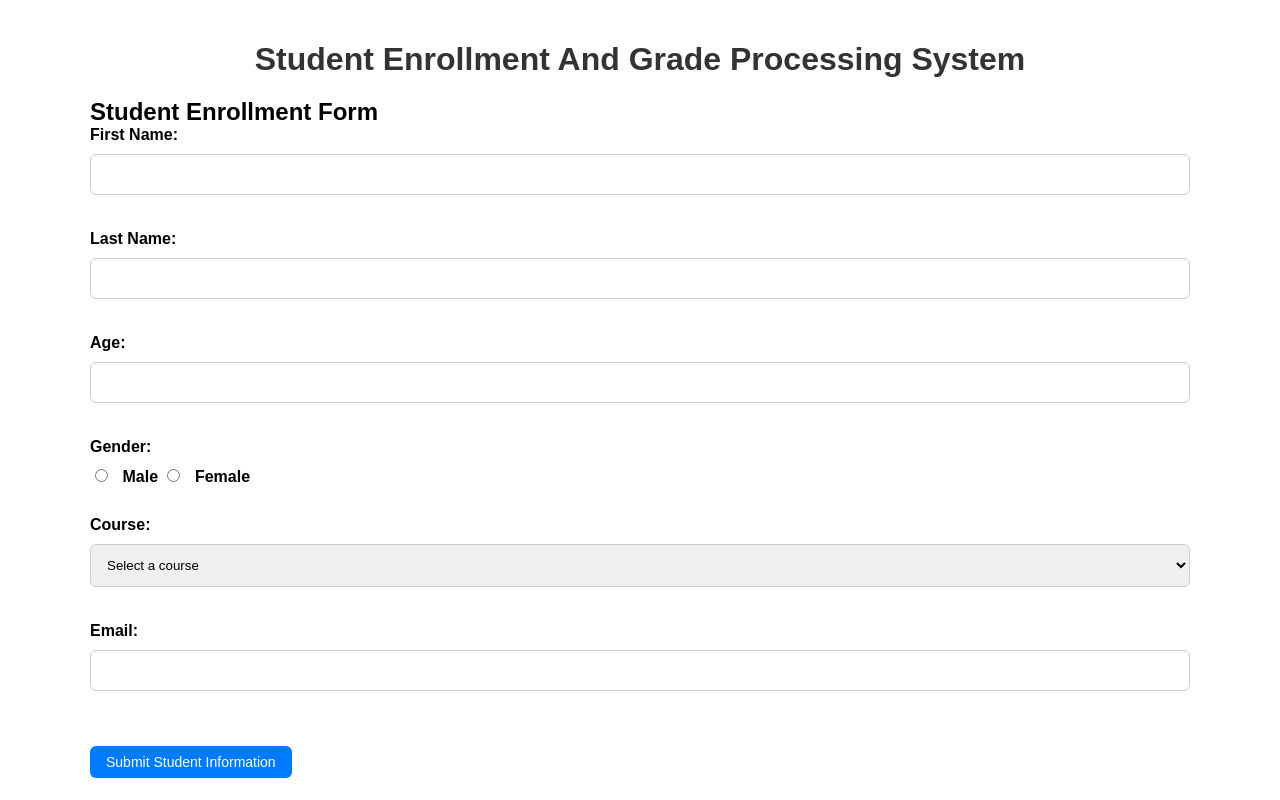
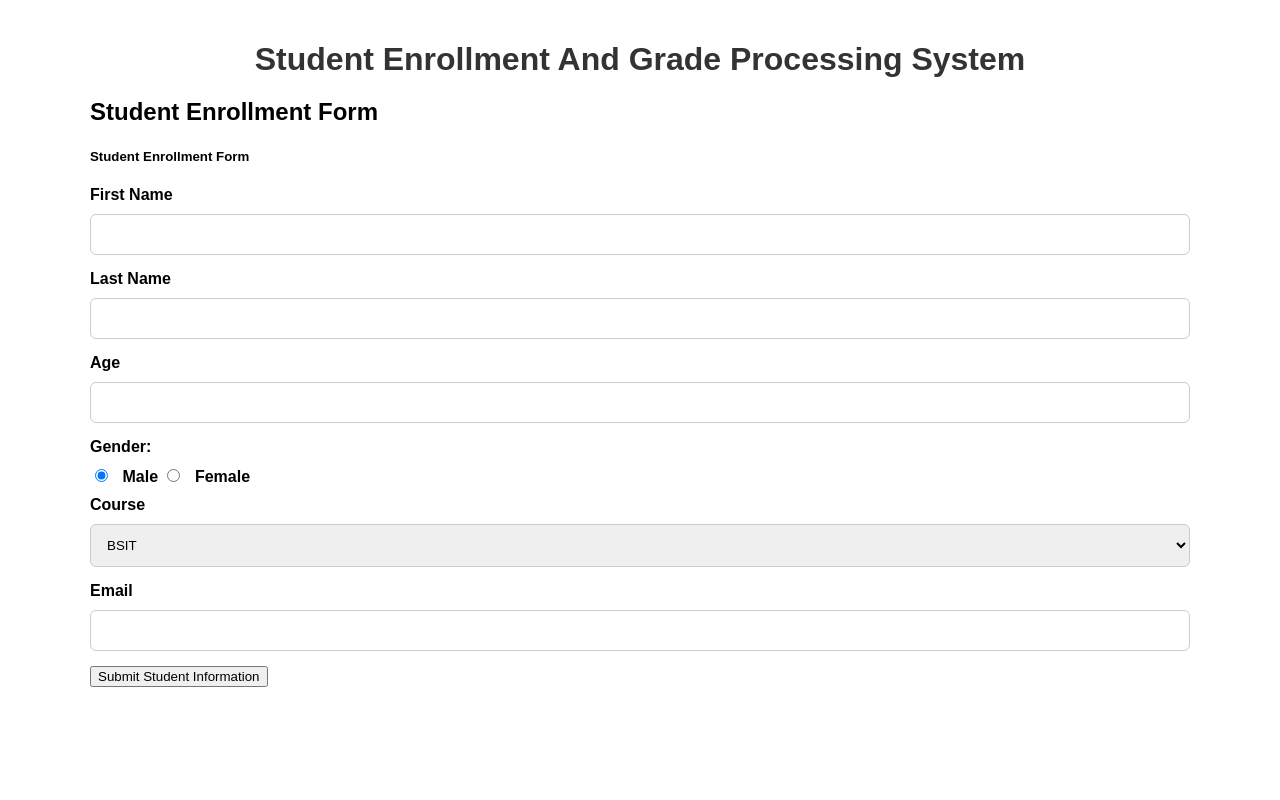
Before and after one commit to gabrielmcanlas/prelims-canlas, a PHP site: page / in a window 1280 px wide. Run offline with PHP 8.4, Linux system fonts and the light colour scheme.

Commit message:
done/modify-and-process!

```diff
--- a/index.php
+++ b/index.php
@@ -82,71 +82,171 @@
 <div id="enrollment-form">
   <h2> Student Enrollment Form </h2>
 
-  <form id="enroll" action="submit_form.php" method="post" onsubmit="showGradeForm(event)">
-    <div class="form-row">
-      <label for="first_name">First Name:</label>
-      <input type="text" id="first_name" name="first_name" required>
+
+  <form id="enrollmentForm" action="#" method="post" onsubmit="showGradeForm(event)" class="w-100 w-md-75 w-lg-50">
+      <h5>Student Enrollment Form</h5>
+
+      <div class="mb-3">
+        <label for="first_name">First Name</label>
+        <input type="text" id="first_name" name="first_name" class="form-control" required>
+      </div>
+      <div class="mb-3">
+        <label for="last_name">Last Name</label>
+        <input type="text" id="last_name" name="last_name" class="form-control" required>
+      </div>
+      <div class="mb-3">
+        <label for="age">Age</label>
+        <input type="number" id="age" name="age" class="form-control" required>
+      </div>
+      <div class="mb-3">
+        <label>Gender:</label>
+        <div>
+          <input type="radio" id="male" name="gender" value="Male" required checked>
+          <label for="male">Male</label>
+          <input type="radio" id="female" name="gender" value="Female" required>
+          <label for="female">Female</label>
+        </div>
+      </div>
+      <div class="mb-3">
+        <label for="course">Course</label>
+        <select id="course" name="course" class="form-select" required>
+          <option value="BSIT" checked>BSIT</option>
+          <option value="BSHRM">BSHRM</option>
+          <option value="BSBA">BSBA</option>
+        </select>
+      </div>
+      <div class="mb-3">
+        <label for="email">Email</label>
+        <input type="email" id="email" name="email" class="form-control" required>
+      </div>
+      <button type="submit" class="btn btn-primary w-10">Submit Student Information</button>
+    </form>
+
+
+    <div class="grade-form w-100 w-md-75 w-lg-50" id="gradeForm" style="display: none;">
+      <h5>Enter Grades for: <span id="studentName"></span></h5>
+
+      <form id="gradesForm" action="#" method="post" onsubmit="submitGrades(event)">
+        <div class="mb-3">
+          <label for="prelim">Prelim</label>
+          <input type="number" id="prelim" name="prelim" class="form-control" required min="0" max="100">
+        </div>
+        <div class="mb-3">
+          <label for="midterm">Midterm</label>
+          <input type="number" id="midterm" name="midterm" class="form-control" required min="0" max="100">
+        </div>
+        <div class="mb-3">
+          <label for="finals">Finals</label>
+          <input type="number" id="finals" name="finals" class="form-control" required min="0" max="100">
+        </div>
+        <button type="submit" class="btn btn-primary w-10">Submit Grades</button>
+      </form>
     </div>
 
-    <div class="form-row">
-      <label for="last_name">Last Name:</label>
-      <input type="text" id="last_name" name="last_name" required>
+
+    <div id="studentDetails" class="student-details w-100 w-md-75 w-lg-50 mt-4" style="display: none;">
+    <form id="enrollmentForm" action="#" method="post" onsubmit="showGradeForm(event)" class="w-100 w-md-75 w-lg-50">
+      <h5>Student Enrollment Form</h5>
+
+      <div class="mb-3">
+        <label for="first_name">First Name</label>
+        <input type="text" id="first_name" name="first_name" class="form-control" required>
+      </div>
+      <div class="mb-3">
+        <label for="last_name">Last Name</label>
+        <input type="text" id="last_name" name="last_name" class="form-control" required>
+      </div>
+      <div class="mb-3">
+        <label for="age">Age</label>
+        <input type="number" id="age" name="age" class="form-control" required>
+      </div>
+      <div class="mb-3">
+        <label>Gender:</label>
+        <div>
+          <input type="radio" id="male" name="gender" value="Male" required checked>
+          <label for="male">Male</label>
+          <input type="radio" id="female" name="gender" value="Female" required>
+          <label for="female">Female</label>
+        </div>
+      </div>
+      <div class="mb-3">
+        <label for="course">Course</label>
+        <select id="course" name="course" class="form-select" required>
+          <option value="BSIT" checked>BSIT</option>
+          <option value="BSHRM">BSHRM</option>
+          <option value="BSBA">BSBA</option>
+
+        </select>
+      </div>
+      <div class="mb-3">
+        <label for="email">Email</label>
+        <input type="email" id="email" name="email" class="form-control" required><br>
+      </div>
+      <button type="submit" class="btn btn-primary w-10">Submit Student Information</button>
+    </form>
+
+    <h3>Student Details</h3>
+      <p><b>First Name:</b> <span id="displayFirstName"></span></p>
+      <p><b>Last Name:</b> <span id="displayLastName"></span></p>
+      <p><b>Age:</b> <span id="displayAge"></span></p>
+      <p><b>Gender:</b> <span id="displayGender"></span></p>
+      <p><b>Course:</b> <span id="displayCourse"></span></p>
+      <p><b>Email:</b> <span id="displayEmail"></span></p>
+      <h3>Grades</h3>
+      <p><b>Prelim:</b> <span id="displayPrelim"></span></p>
+      <p><b>Midterm:</b> <span id="displayMidterm"></span></p>
+      <p><b>Finals:</b> <span id="displayFinals"></span></p>
+      <h3>Average Grade</h3>
+      <p><span id="displayAverage"></span></p>
     </div>
+  </div>
 
-    <div class="form-row">
-      <label for="age">Age:</label>
-      <input type="number" id="age" name="age" required>
-    </div>
+  <script>
 
-    <div class="form-row">
-      <label>Gender:</label><br>
-      <input type="radio" id="male" name="gender" value="male" required>
-      <label for="male">Male</label>
-      <input type="radio" id="female" name="gender" value="female" required>
-      <label for="female">Female</label>
-    </div>
+    function showGradeForm(event) {
+      event.preventDefault();
 
-    <div class="form-row">
-      <label for="course">Course:</label>
-      <select id="course" name="course" required>
-        <option value="">Select a course</option>
-        <option value="bsit">BSIT</option>
-        <option value="bsba">BSBA</option>
-        <option value="bshm">BSHM</option>
-      </select>
-    </div>
+      const firstName = document.getElementById('first_name').value;
+      const lastName = document.getElementById('last_name').value;
+      const age = document.getElementById('age').value;
+      const gender = document.querySelector('input[name="gender"]:checked').value;
+      const course = document.getElementById('course').value;
+      const email = document.getElementById('email').value;
 
-    <div class="form-row">
-      <label for="email">Email:</label>
-      <input type="email" id="email" name="email" required>
-    </div>
+      window.studentDetails = { firstName, lastName, age, gender, course, email };
 
-    <input type="submit" value="Submit Student Information">
-  </form>
+      document.getElementById('studentName').textContent = firstName + ' ' + lastName;
 
-  <!-- Grade Entry Form -->
-  <div id="grade-form">
-    <h2>Enter Grades </h2>
+      document.getElementById('enrollmentForm').style.display = 'none';
+      document.getElementById('gradeForm').style.display = 'block';
+    }
 
-    <form action="submit_grades.php" method="post">
-      <div class="form-row">
-        <label for="prelim">Prelim Grade:</label>
-        <input type="number" id="prelim" name="prelim" required><br><br>
-      </div>
+    function submitGrades(event) {
+      event.preventDefault();
 
-      <div class="form-row">
-        <label for="midterm">Midterm Grade:</label>
-        <input type="number" id="midterm" name="midterm" required><br><br>
-      </div>
+      const prelim = parseFloat(document.getElementById('prelim').value);
+      const midterm = parseFloat(document.getElementById('midterm').value);
+      const finals = parseFloat(document.getElementById('finals').value);
+      const average = ((prelim + midterm + finals) / 3).toFixed(2);
 
-      <div class="form-row">
-        <label for="final">Final Grade:</label>
-        <input type="number" id="final" name="final" required><br><br>
-      </div>
+      let status = average >= 75 ? 'Passed' : 'Failed';
+      let statusClass = average >= 75 ? 'status-passed' : 'status-failed';
 
-      <input type="submit" value="Submit Grades">
-    </form>
-  </div>
-</div>
+      document.getElementById('displayFirstName').textContent = window.studentDetails.firstName;
+      document.getElementById('displayLastName').textContent = window.studentDetails.lastName;
+      document.getElementById('displayAge').textContent = window.studentDetails.age;
+      document.getElementById('displayGender').textContent = window.studentDetails.gender;
+      document.getElementById('displayCourse').textContent = window.studentDetails.course;
+      document.getElementById('displayEmail').textContent = window.studentDetails.email;
+      document.getElementById('displayPrelim').textContent = prelim;
+      document.getElementById('displayMidterm').textContent = midterm;
+      document.getElementById('displayFinals').textContent = finals;
+      document.getElementById('displayAverage').textContent = `${average} (${status})`;
+      document.getElementById('displayAverage').classList.add(statusClass);
+
+      document.getElementById('gradeForm').style.display = 'none';
+      document.getElementById('studentDetails').style.display = 'block';
+    }
+  </script>
 </body>
 </html>
```
